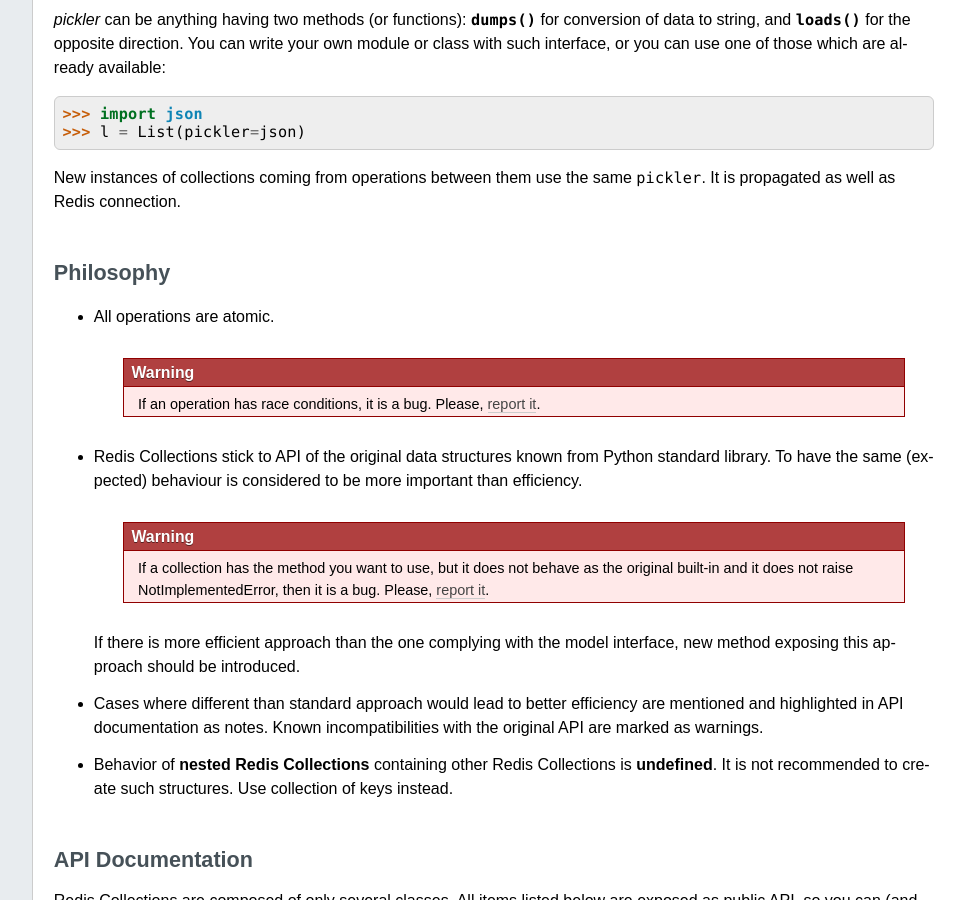
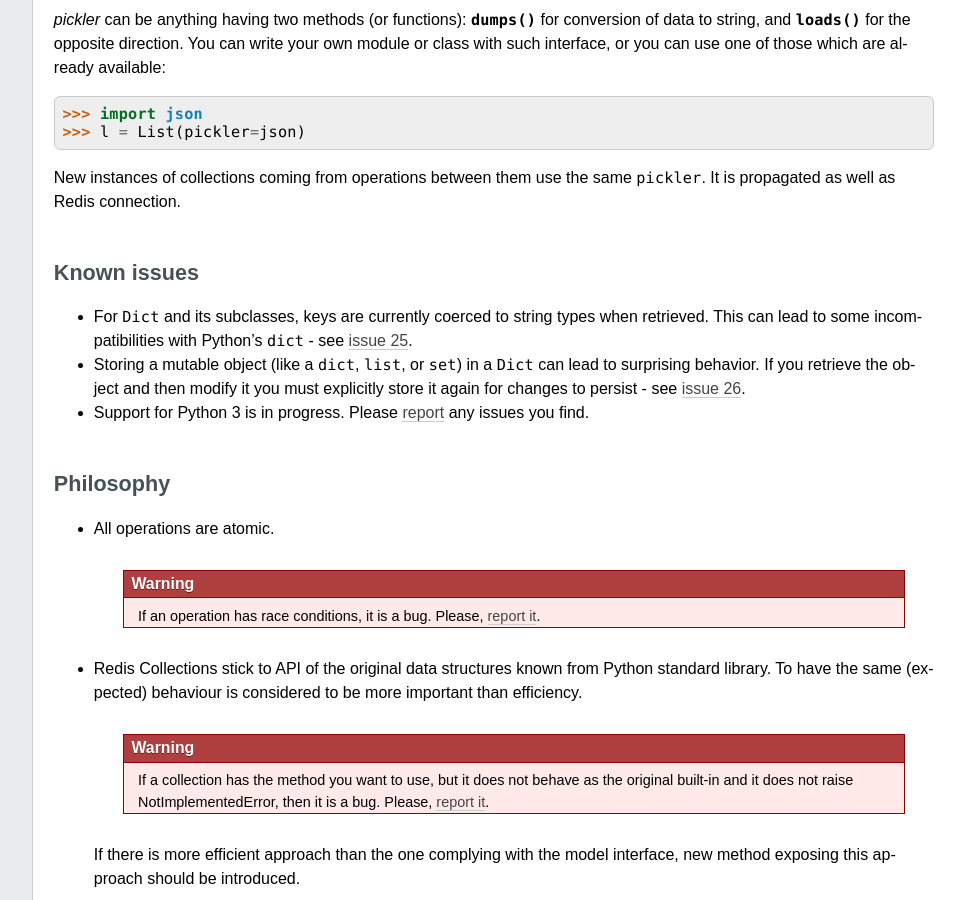
Before and after one commit to redis-collections/redis-collections, a Sphinx documentation site: the page built from docs/index.rst, in a window 1280 px wide and 900 px high, scrolled down 2255 px. Shown: the whole window, without its empty margins (224-1189 px from the left). Built offline with Sphinx 7.4.7, drawn with Linux system fonts in a browser that asks for light colours.

Commit message:
Update docs with Known Issues

```diff
--- a/docs/conf.py
+++ b/docs/conf.py
@@ -40,8 +40,8 @@ source_suffix = '.rst'
 master_doc = 'index'
 
 # General information about the project.
-project = 'Redis Collections'
-copyright = '2013, Honza Javorek'
+project = u'Redis Collections'
+copyright = u'2013, Honza Javorek'
 
 # The version info for the project you're documenting, acts as replacement for
 # |version| and |release|, also used in various other places throughout the
@@ -196,8 +196,8 @@ latex_elements = {
 # Grouping the document tree into LaTeX files. List of tuples
 # (source start file, target name, title, author, documentclass [howto/manual]).
 latex_documents = [
-  ('index', 'RedisCollections.tex', 'Redis Collections Documentation',
-   'Honza Javorek', 'manual'),
+  ('index', 'RedisCollections.tex', u'Redis Collections Documentation',
+   u'Honza Javorek', 'manual'),
 ]
 
 # The name of an image file (relative to this directory) to place at the top of
@@ -226,8 +226,8 @@ latex_documents = [
 # One entry per manual page. List of tuples
 # (source start file, name, description, authors, manual section).
 man_pages = [
-    ('index', 'rediscollections', 'Redis Collections Documentation',
-     ['Honza Javorek'], 1)
+    ('index', 'rediscollections', u'Redis Collections Documentation',
+     [u'Honza Javorek'], 1)
 ]
 
 # If true, show URL addresses after external links.
@@ -240,8 +240,8 @@ man_pages = [
 # (source start file, target name, title, author,
 #  dir menu entry, description, category)
 texinfo_documents = [
-  ('index', 'RedisCollections', 'Redis Collections Documentation',
-   'Honza Javorek', 'RedisCollections', 'One line description of project.',
+  ('index', 'RedisCollections', u'Redis Collections Documentation',
+   u'Honza Javorek', 'RedisCollections', 'One line description of project.',
    'Miscellaneous'),
 ]
 
--- a/docs/index.rst
+++ b/docs/index.rst
@@ -100,6 +100,17 @@ If you don't like the standard way of data serialization made by :mod:`pickle`,
 
 New instances of collections coming from operations between them use the same ``pickler``. It is propagated as well as Redis connection.
 
+Known issues
+--------
+
+*   For ``Dict`` and its subclasses, keys are currently coerced to string types when retrieved.
+    This can lead to some incompatibilities with Python's ``dict`` - see `issue 25 <https://github.com/honzajavorek/redis-collections/issues/25>`_.
+
+*   Storing a mutable object (like a ``dict``, ``list``, or ``set``) in a ``Dict`` can lead to surprising behavior.
+    If you retrieve the object and then modify it you must explicitly store it again for changes to persist - see `issue 26 <https://github.com/honzajavorek/redis-collections/issues/25>`_.
+
+*   Support for Python 3 is in progress. Please `report <https://github.com/honzajavorek/redis-collections/issues>`_ any issues you find.
+
 Philosophy
 ----------
 
```
